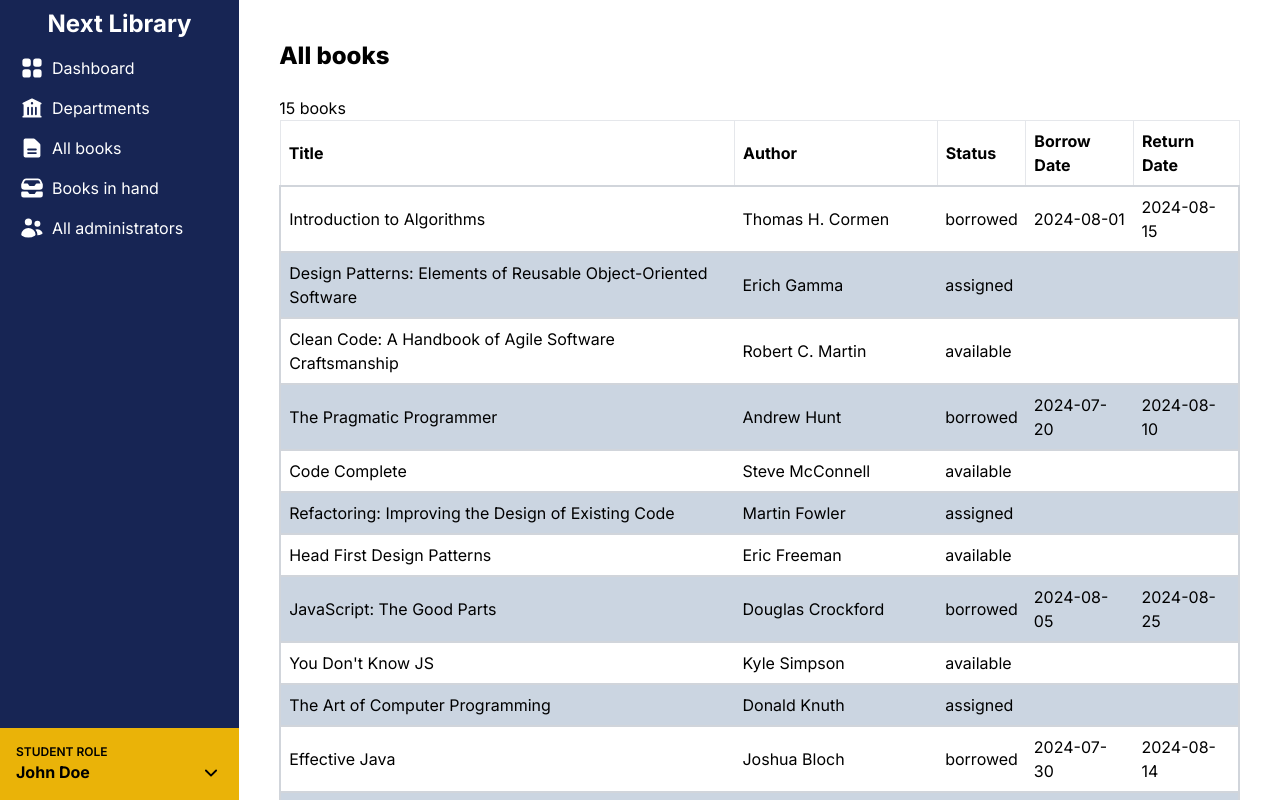
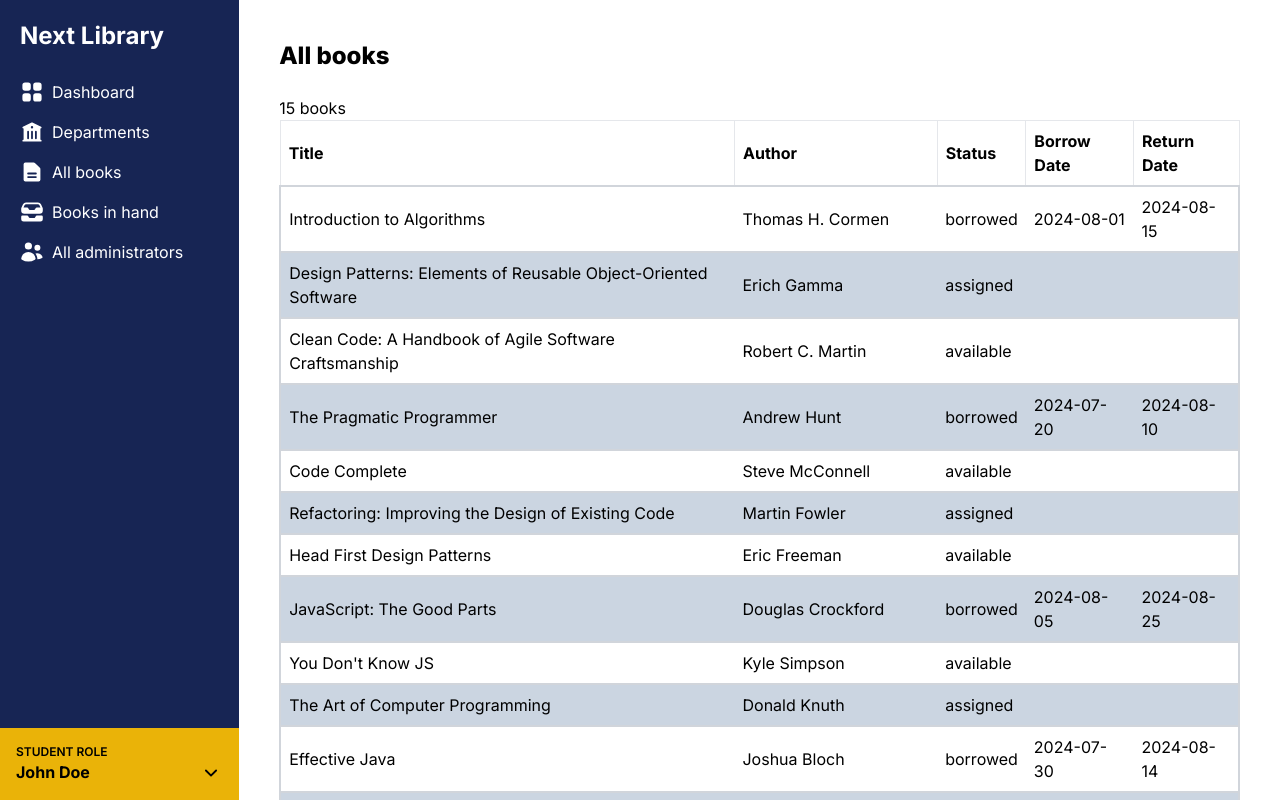
Before and after one commit to jim-ww/library-nextjs, a Next.js app: page /books in a window 1280 px wide. Shown: the top 800 px of the page. Built offline with nearby package versions, Linux system fonts and the light colour scheme.

Commit message:
center panel title

```diff
--- a/app/ui/components/Panel.tsx
+++ b/app/ui/components/Panel.tsx
@@ -16,8 +16,8 @@ export function Panel() {
 
   return (
     <div className="bg-blue-950 whitespace-nowrap sticky top-0 lg:top-auto w-screen lg:w-auto lg:h-screen">
-      <div className="flex lg:flex-col items-center lg:h-full">
-        <h1 className="text-white text-lg md:text-xl lg:text-2xl font-bold p-2">
+      <div className="flex lg:flex-col items-center lg:items-start  lg:h-full">
+        <h1 className="text-white text-lg md:text-xl lg:text-2xl font-bold p-2 lg:p-5 ">
           Next Library
         </h1>
 
```
